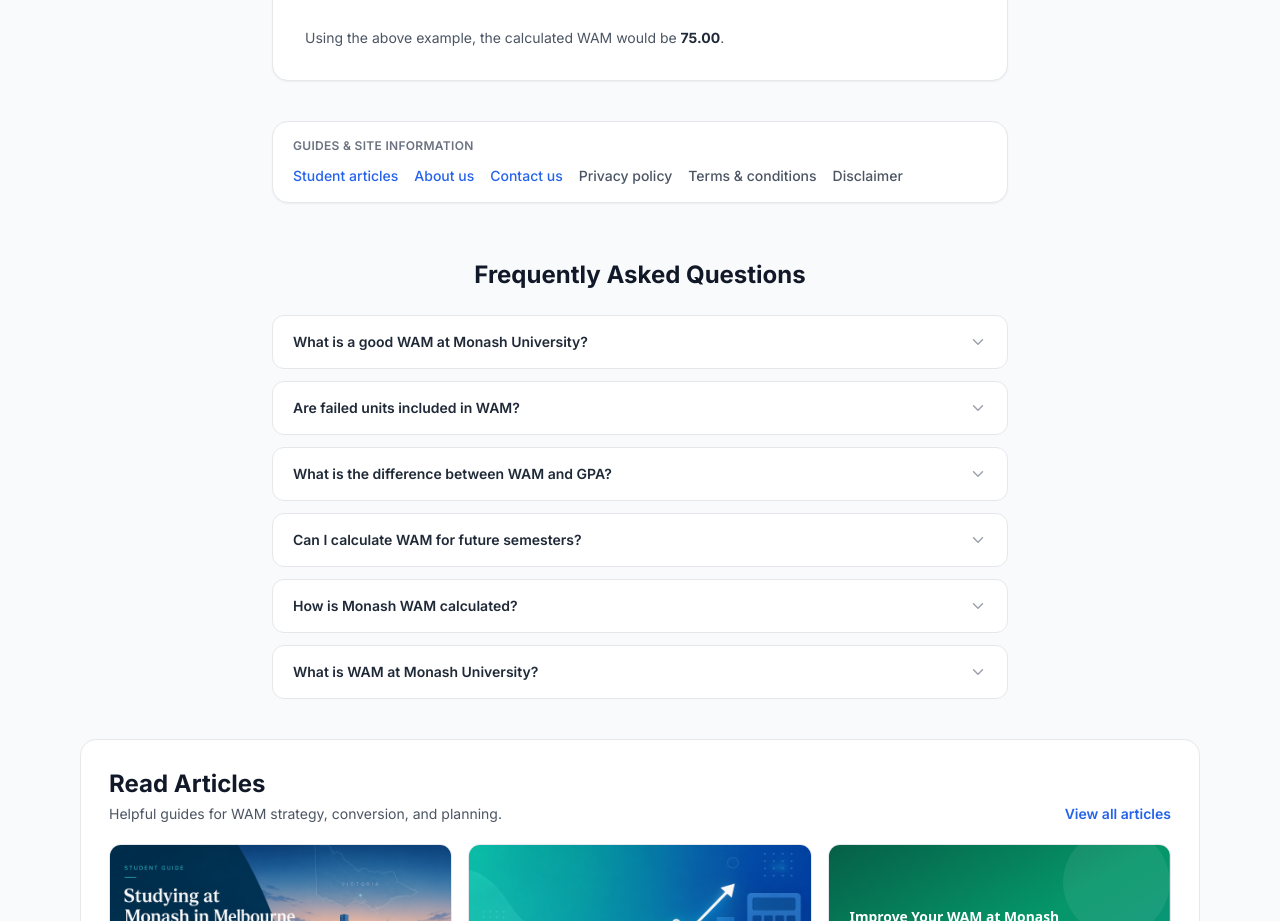
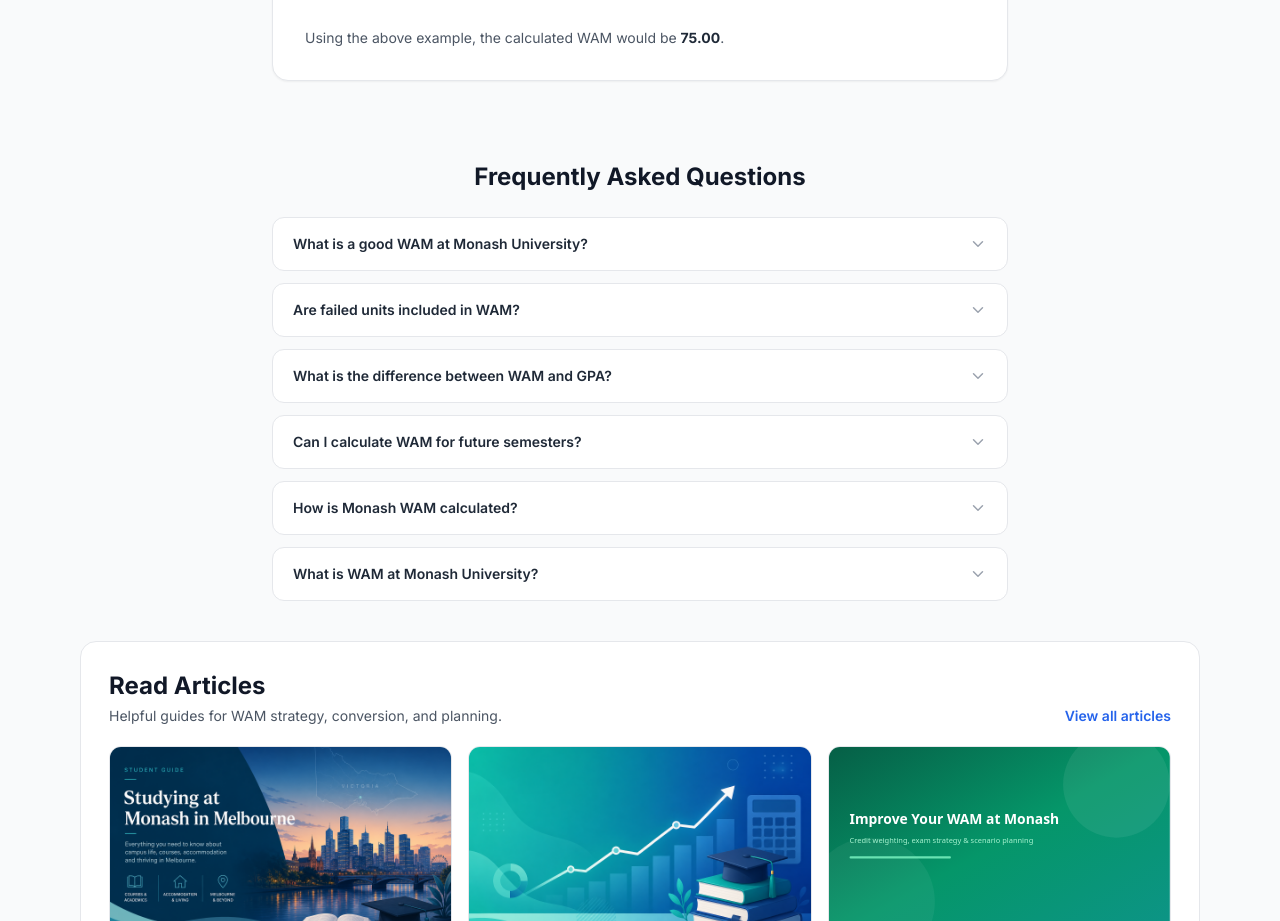
Before and after one commit to asbusiness276-cyber/monash-wam-calculator, a React (Vite) app: page / in a window 1280 px wide. Shown: the part 3360-4281 px from the top of the page. Built offline with nearby package versions, Linux system fonts and the light colour scheme.

Commit message:
Revert "Add homepage links to support pages for crawl discovery."
This reverts commit 23ad782c7f5ac0e67926b5df760d47aebbbea36f.

```diff
--- a/src/pages/Home.tsx
+++ b/src/pages/Home.tsx
@@ -203,35 +203,6 @@ export default function Home() {
         </div>
       </section>
 
-      {/* Site links — helps crawlers discover support pages from the homepage */}
-      <section className="max-w-3xl mx-auto px-4 pb-4" aria-label="Site pages">
-        <div className="rounded-2xl border border-gray-200 dark:border-gray-700 bg-white dark:bg-gray-800 px-5 py-4 shadow-sm">
-          <p className="text-xs font-semibold uppercase tracking-wide text-gray-500 dark:text-gray-400 mb-3">
-            Guides &amp; site information
-          </p>
-          <nav className="flex flex-wrap gap-x-4 gap-y-2 text-sm font-medium">
-            <a href="/articles" className="text-primary-600 dark:text-primary-400 hover:underline">
-              Student articles
-            </a>
-            <a href="/about-us" className="text-primary-600 dark:text-primary-400 hover:underline">
-              About us
-            </a>
-            <a href="/contact-us" className="text-primary-600 dark:text-primary-400 hover:underline">
-              Contact us
-            </a>
-            <a href="/privacy-policy" className="text-gray-600 dark:text-gray-400 hover:text-primary-600 dark:hover:text-primary-400 hover:underline">
-              Privacy policy
-            </a>
-            <a href="/terms-and-conditions" className="text-gray-600 dark:text-gray-400 hover:text-primary-600 dark:hover:text-primary-400 hover:underline">
-              Terms &amp; conditions
-            </a>
-            <a href="/disclaimer" className="text-gray-600 dark:text-gray-400 hover:text-primary-600 dark:hover:text-primary-400 hover:underline">
-              Disclaimer
-            </a>
-          </nav>
-        </div>
-      </section>
-
       {/* FAQ */}
       <FAQSection />
 
```
